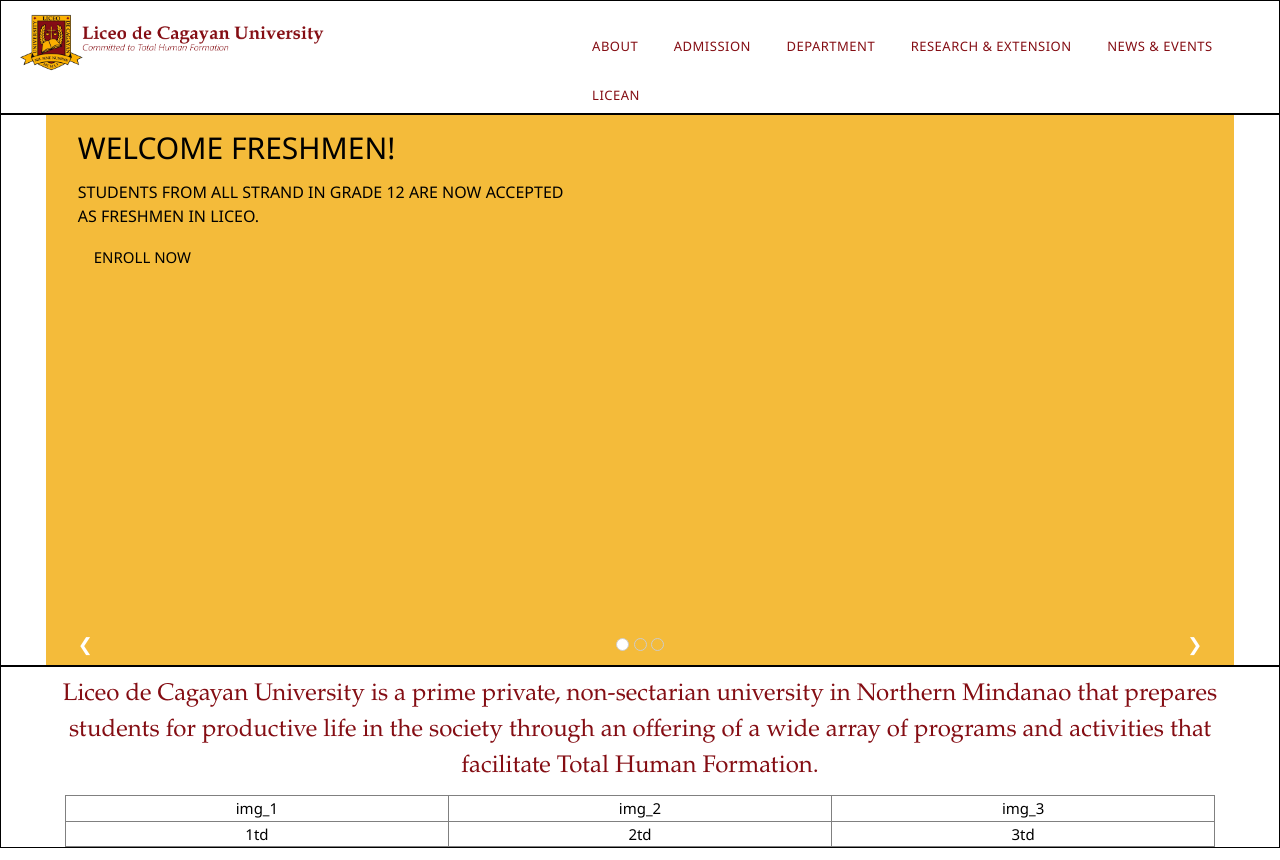
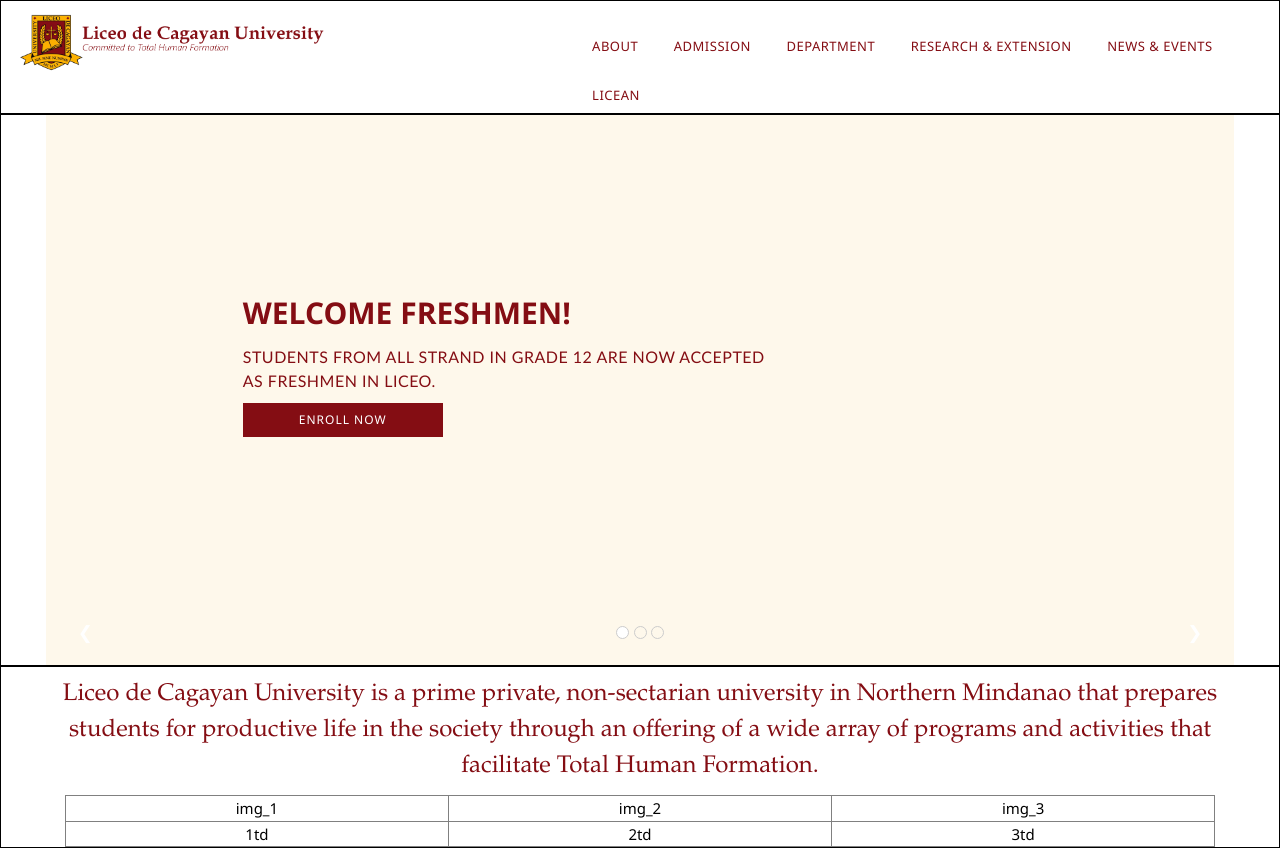
Before and after one commit to jayneeauza/jayneeauza.github.io, a PHP site: page /home.html in a window 1280 px wide. Shown: the top 860 px of the page. Run offline with PHP 8.4, Linux system fonts and the light colour scheme.

Commit message:
Update home.css

```diff
--- a/css/home.css
+++ b/css/home.css
@@ -71,7 +71,8 @@
 }
 
 #divslide {
-	background-color:#f4bb3a;
+	/*background-color:#f4bb3a;*/
+	background-color:rgb(244,187,58,0.1);
 	margin:auto;
 	height:550px;
 	width:93%;
@@ -92,6 +93,30 @@
 	padding:0em 0.5em 0em 0.5em;
 }
 
+.ban-1 {
+	color:#840d13;
+	/*border:1px solid red;*/
+	padding:11em;
+}
+
+.ban-1 h2 {
+	/*font-weight:bold;*/
+	font-weight:bold;
+}
+
+.ban-1 h6 {
+	font-family:Calibri;
+	letter-spacing:0.5px;
+}
+
+.btn {
+	background-color:#840d13;
+	color:#FFFFFF;
+	width:200px;
+	font-size:12px;
+	letter-spacing:1px;
+}
+
 .cl-cap-ttle {
 	font-weight:bold;
 	color:#840d13;
@@ -101,9 +126,9 @@
 	font-size:12px;
 }
 
-#divslide .mySlides {
+/*#divslide .mySlides {
 	height:500px;
-}
+}*/
 
 .cl-cap {
 	text-align:justify;
```
